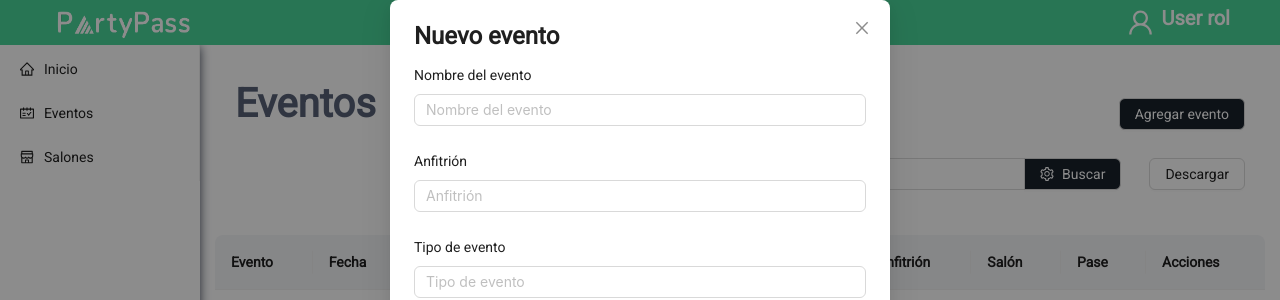
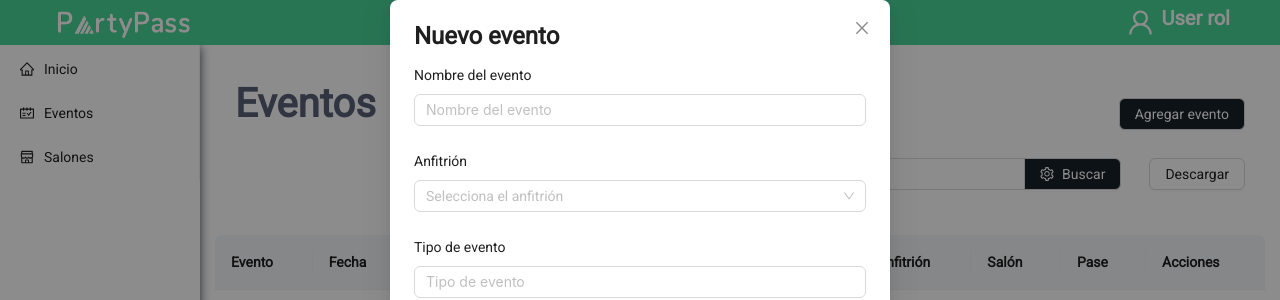
Before and after one commit to alonsosfera/event-ticket-project, a Next.js app: page /owner-events in a window 1280 px wide. Both pictures are taken after a click on the button "Agregar evento". Shown: the top 300 px of the page. Built offline with nearby package versions, Linux system fonts and the light colour scheme.

Commit message:
Se cambio un input por un select en los anfitriones

```diff
--- a/components/owner/owner-create-event-modal-component.js
+++ b/components/owner/owner-create-event-modal-component.js
@@ -1,7 +1,8 @@
 import React from "react"
-import { Button, Modal, Form, Input, DatePicker, Flex, Typography } from "antd"
+import { Button, Modal, Form, Input, DatePicker, Flex, Typography, Select } from "antd"
 
 const { Title } = Typography
+const { Option } = Select
 
 const EventModal = ({ visible, onCancel, onSubmit }) => {
   const handleSubmit = values => {
@@ -33,9 +34,13 @@ const EventModal = ({ visible, onCancel, onSubmit }) => {
         <Form.Item
           name="host"
           label="Anfitrión"
-          rules={[{ required: true, message: "Por favor ingresa el nombre del anfitrión" }]}
+          rules={[{ required: true, message: "Por favor selecciona el anfitrión" }]}
           colon={false}>
-          <Input placeholder="Anfitrión" />
+          <Select placeholder="Selecciona el anfitrión">
+            <Option value="host1">Anfitrión 1</Option>
+            <Option value="host2">Anfitrión 2</Option>
+            <Option value="host3">Anfitrión 3</Option>
+          </Select>
         </Form.Item>
         <Form.Item
           name="eventType"
```
